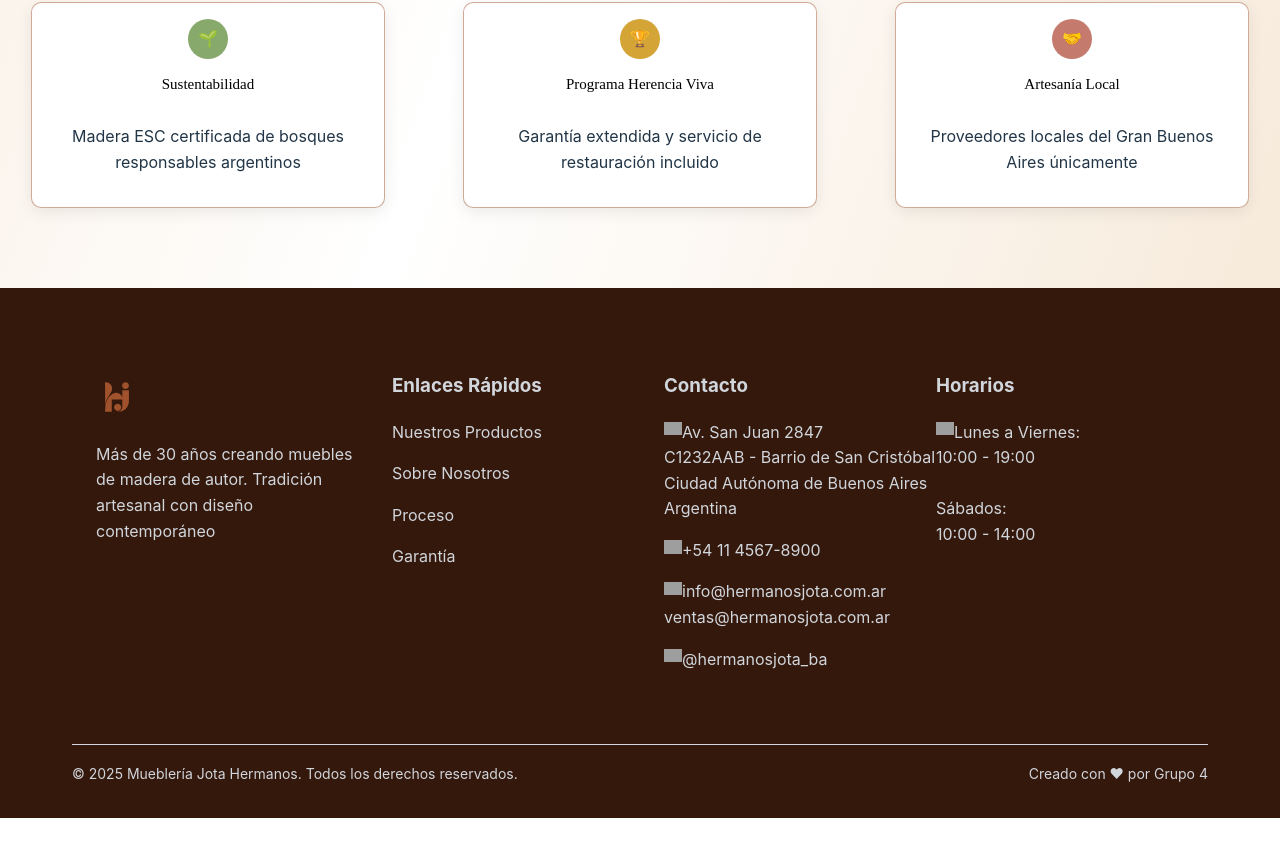
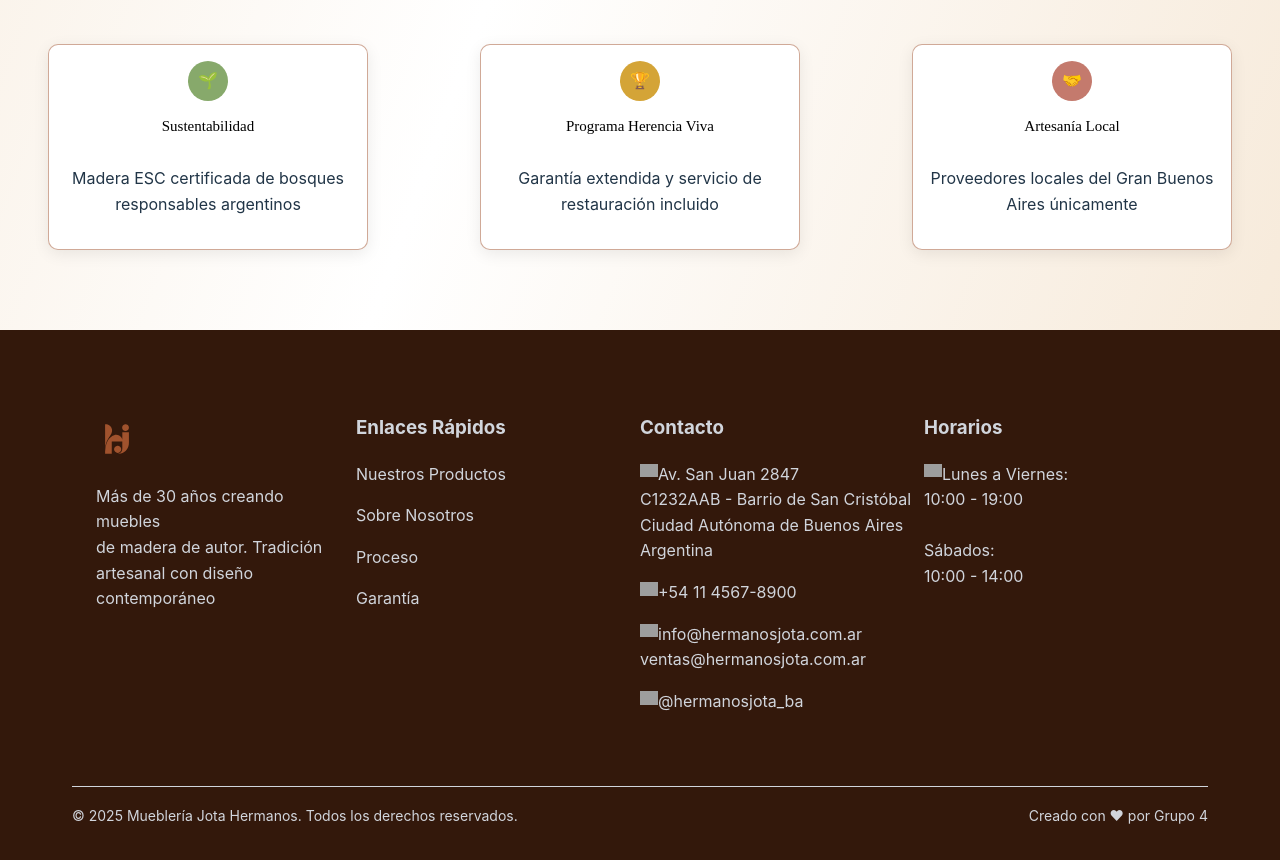
Before and after one commit to Nachzzz/E-commerce_MuebleriaHnosJota, a React (Vite) app in the folder client/: page / in a window 1280 px wide. Shown: the part 1696-2556 px from the top of the page. Before the commit the page ends 2514 px from the top, so only its background shows below. Built offline with nearby package versions, Linux system fonts and the light colour scheme; no server answers; grey boxes are pictures that could not be loaded.

Commit message:
Actualizacion del readme y arreglos menores

```diff
--- a/client/src/App.css
+++ b/client/src/App.css
@@ -1,11 +1,14 @@
 
-/* Make app take full viewport */
+/* para full viewport */
 html, body, #root {
   height: 100%;
   width: 100%;
   margin: 0;
   padding: 0;
 }
+
+/* Make layout calculations easier and avoid overflow caused by padding/borders */
+*, *::before, *::after { box-sizing: border-box; }
 
 #root {
   max-width: 100%;
@@ -55,7 +58,10 @@ html, body, #root {
 .layout{
   display: flex;
   flex-direction: column;
-  min-height: 100vh; /* ensure layout covers full viewport */
-  width: 100vw;
+  min-height: 100vh;
+  width: 100%;
   background: linear-gradient(290deg, #F5E6D3 0%, #FFFFFF 50%, #F5E6D3 100%);
 }
+
+/* Hide any accidental horizontal overflow while keeping vertical scroll */
+body { overflow-x: hidden; }
--- a/client/src/components/FeaturedProducts.jsx
+++ b/client/src/components/FeaturedProducts.jsx
@@ -14,7 +14,7 @@ const FeaturedProducts = () => {
         const data = await res.json();
         setProducts(data.slice(0, 4));
       } catch (err) {
-        // fallback to local json
+        // Llamada de respaldo al archivo JSON local. Se usaba antes para pruebas
         try {
           const res2 = await fetch('/data/productos.json');
           const data2 = await res2.json();
```
Also changed, not shown: 1 other file (tests, documents, lock files or other folders).
